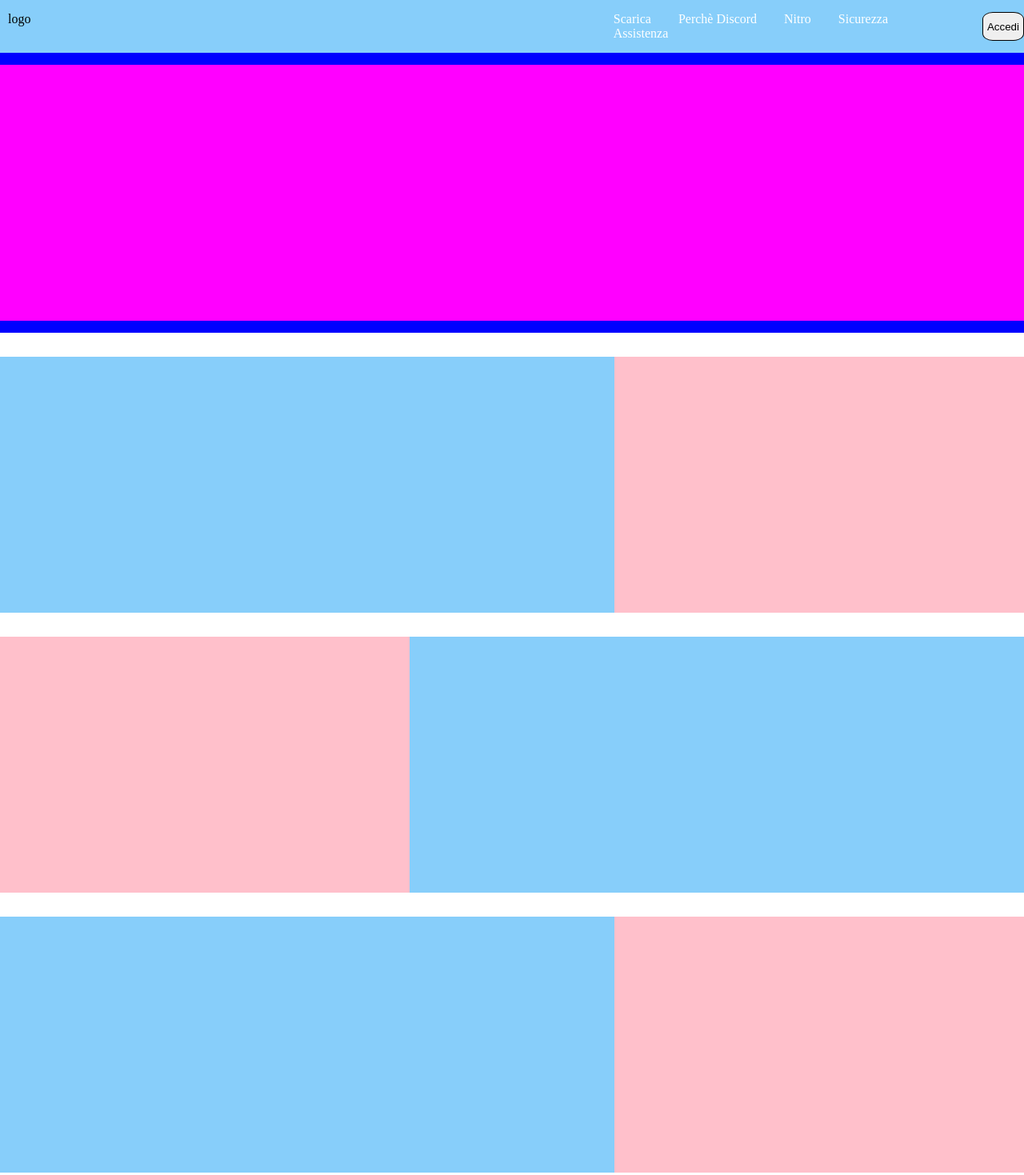
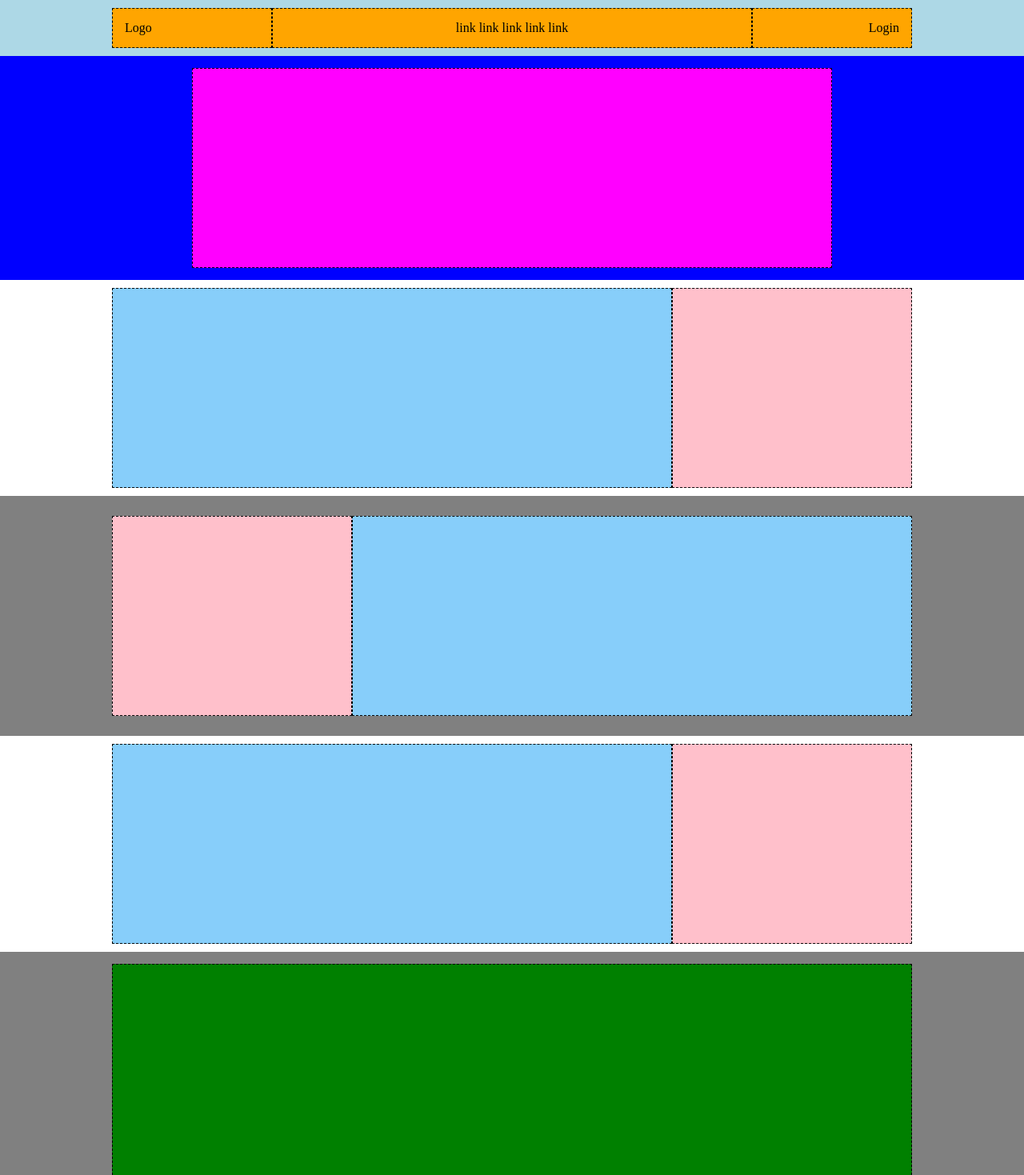
Before and after one commit to giovanbattista-web/htmlcss-discord, a plain HTML site: page index.html in a window 1280 px wide. Shown: the top 1469 px of the page at 80% size. Drawn offline with Linux system fonts and the light colour scheme.

Commit message:
[UPD] INDEX E CSS AGGIORNATI

```diff
--- a/index.html
+++ b/index.html
@@ -9,88 +9,109 @@
 <body>
     <header>
         <div class="container">
-           <div class="colonna1">
-               <div class="logo">logo</div>
+            <div class="col_est bordo arancione">
+                <div class="contenuto testo-sinistra">
+                Logo
                 </div>
-           <div class="colonna2">
-               <div class="menu">
+            </div>
+            <div class="col_centr bordo arancione">
+                <div class="contenuto testo-centrale">
                 <ul>
-                       <li class="color-white">Scarica</li>
-                       <li class="color-white">Perchè Discord</li>
-                       <li class="color-white">Nitro</li>
-                       <li class="color-white">Sicurezza</li>
-                       <li class="color-white">Assistenza</li>
+                    <li>link</li>
+                    <li>link</li>
+                    <li>link</li>
+                    <li>link</li>
+                    <li>link</li>
                 </ul>
                 </div>
             </div>
-        <button class="bottone">Accedi</button>
+            <div class="col_est bordo arancione">
+                <div class="contenuto testo-destra">
+                Login
+                </div>
+            </div>
+        </div>
     </header>
     <main>
             <div class="blu">
-              <div class="container-small padding">
-                <div class="col">
-                <div class="contenuto fucsia">
-                </div>
-                </div>
+              <div class="container-small">
+                <div class="contenuto altezza bordo fucsia"></div>
               </div>
             </div>
 
 
             <div class="container margine">
-           <div class="colonna1">
-              <div class="contenuto azzurro"></div>
+               <div class="colonna_grande">
+                <div class="contenuto altezza azzurro bordo"></div>
                </div>
-            <div class="colonna2">
-               <div class="contenuto rosa"></div>
-            </div>
-        </div>
-        <div class="container margine">
-            <div class="colonna2">
-               <div class="contenuto rosa"></div>
-            </div>
-             <div class="colonna1">
-                <div class="contenuto azzurro"></div>
-             </div>
-         </div>
-         <div class="container margine">
-            <div class="colonna1">
-               <div class="contenuto azzurro"></div>
-            </div>
-             <div class="colonna2">
-                <div class="contenuto rosa"></div>
+               <div class="colonna_piccola">
+                <div class="contenuto altezza bordo rosa"></div>
                </div>
             </div>
 
-         <div class="verde">
-            <div class="container padding">
-              <div class="col">
-              <div class="contenuto verde"></div>
+            <div class="grigio padding ">
+                <div class="container margine">
+                 <div class="colonna_piccola">
+                  <div class="contenuto altezza bordo rosa"></div>
+                </div>
+                  <div class="colonna_grande">
+                   <div class="contenuto altezza azzurro bordo"></div>
                   </div>
                 </div>
             </div>
 
-    <div class="container margine ">
-            <div class="col-60">
-                <div class="contenuto rosa-scuro"></div>
+            <div class="container margine">
+                <div class="colonna_grande">
+                 <div class="contenuto altezza azzurro bordo"></div>
                 </div>
-            <div class="col-10">
-                <div class="contenuto verde2"></div>
+                <div class="colonna_piccola">
+                 <div class="contenuto altezza bordo rosa"></div>
                 </div>
-            <div class="col-10">
-                <div class="contenuto verde2"></div>
             </div>
-            <div class="col-10">
-                <div class="contenuto verde2"></div>
-            </div><div class="col-10">
-                <div class="contenuto verde2"></div>
+
+             <div class="grigio padding ">
+                <div class="container">
+                 <div class="colonna_full">
+                  <div class="contenuto altezza_doppia bordo verde"></div>
                  </div>
-            <div class="col-10">
-                <div class="contenuto verde2"></div>
                 </div>
               </div>
         </main>
     <footer>
+             <div class="footer_alto">
+                <div class="container">
+                    <div class="colonna_piccola">
+                        <div class="contenuto rosa_scuro bordo altezza_doppia"></div>
+                    </div>
+                    <div class="colonna_grande">
+                        <div class="flex">
+                            <div class="colonna_25">
+                                <div class="contenuto verde_chiaro bordo altezza_doppia"></div>
+                            </div>
+                            <div class="colonna_25">
+                                <div class="contenuto verde_chiaro bordo altezza_doppia"></div>
+                            </div>
+                            <div class="colonna_25">
+                                <div class="contenuto verde_chiaro bordo altezza_doppia"></div>
+                            </div>
+                            <div class="colonna_25">
+                                <div class="contenuto verde_chiaro bordo altezza_doppia"></div>
+                            </div>
+                        </div>
+                    </div>
 
+                </div>
+            </div>
+            <div class="footer_basso">
+                <div class="container ">
+                    <div class="colonna_full">
+                        <div class="contenuto verde_chiaro bordo padding flex between">
+                            <div class="logo_footer">logo</div>
+                            <div class="button_footer">button</div>
+                        </div>
+                    </div>
+                </div>
+            </div>
     </footer>
 </body>
 </html>
--- a/style.css
+++ b/style.css
@@ -5,40 +5,57 @@
     }
 
     header {
-    background-color: lightskyblue;
-    padding : 15px 0px;
+        background-color: lightblue;
+        padding : 10px 0px;
            }
 
     .container {
-          max-width : 2000px;
-          display : flex;
+              max-width : 1000px;
               margin: 0 auto;
+              display: flex;
+               }
+
+    .col_est{
+             width: 20%;
+
+            }
+
+    .col_centr {
+                width: 60%;
                }
 
     .container-small {
-                  max-width : 1800px;
+                      max-width : 800px;
                       margin : 0 auto;
-                  display: flex;
+
+    }
+
+    .altezza {
+            height : 250px;
     }
 
     .contenuto {
-            height: 320px;
-            border: 1 solid black;
-}
-.colonna1 {
-                  width: 60%;
+                padding : 15px;
     }
 
-.colonna2 {
-            width: 40%;
+    .bordo {
+             border : 1px dashed black;
     }
 
-.logo {
-       margin : 0px 10px;
+    .arancione  {
+                 background-color: orange;
     }
 
-.margine {
-          margin : 30px auto;
+    .testo-sinistra {
+                    text-align: left;
+    }
+
+    .testo-centrale{
+                    text-align: center;
+    }
+
+    .testo-destra {
+                   text-align: right;
     }
 
     .fucsia {
@@ -55,61 +72,86 @@ header {
 
     .blu {
           background-color:blue;
+          padding : 15px 0px;
     }
 
-.col {
-    width : 100%;
-}
-
-.menu {
-       text-align: left;
-}
-
-.menu ul {
+    header ul {
              list-style-type:none;
-         margin: 0px 15px;
 
     }
 
-.menu ul li {
+    header ul li {
                  display: inline-block;
-             margin : 0 15px;
+
     }
 
     .padding {
              padding : 15px 0;
     }
 
+    .margine {
+            margin : 10px auto ;
+    }
+
+    .colonna_grande {
+                   width : 70%;
+    }
+
+    .colonna_piccola {
+                      width: 30%;
+    }
+
+    .grigio {
+            background-color: grey;
+    }
+
+    .colonna_full {
+            width : 100%;
+    }
+
+    .altezza_doppia {
+                     height:500px;
+    }
+
     .verde {
             background-color: green;
     }
 
-.col-10 {
-         width:10%
+    footer {
+            background-color: black;
     }
 
-.col-60 {
-         width:60%
+    .footer_alto {
+                  border_bottom: 1px solid white;
+                  padding: 5px 0 15px 0;
                  }
 
-.verde2 {
-              background-color: greenyellow;
+    .flex {
+            display : flex;
     }
 
-.rosa-scuro {
-             background-color: rosybrown;
+    .rosa_scuro {
+                 background-color: salmon;
     }
 
-.white {
-        border: 1px solid black;
+    .verde_chiaro {
+                   background-color:aquamarine;
     }
 
-.bottone {
-         border : 1px solid black;
-         padding: 5px;
-         border-radius:25%;
+    .colonna_25 {
+                 width : 25%;
     }
 
-.color-white {
-              color: white;
+    .footer_basso{
+                  padding-top : 30px;
     }
+
+    .logo_footer, .button_footer {
+                  background-color: salmon;
+                  border: 1px solid black;
+                  padding : 5px;
+    }
+
+    .between {
+            justify-content:space-between;
+    }
```
Lines whose indentation alone changed are shown as unchanged.
